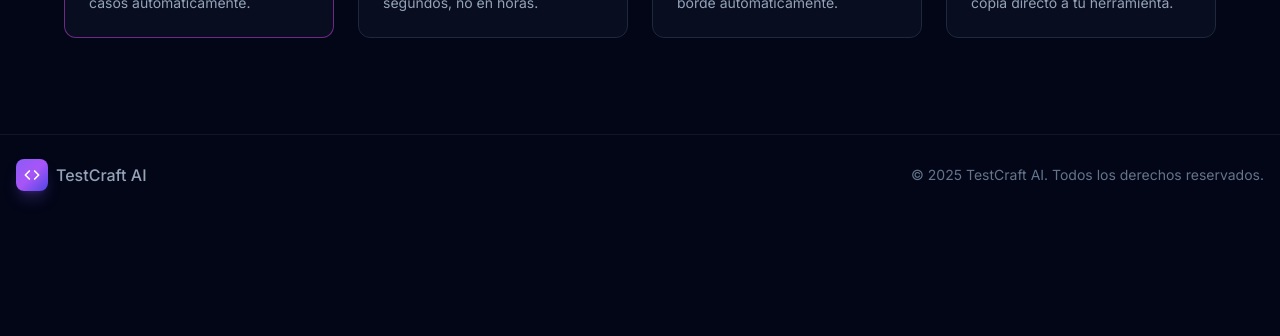
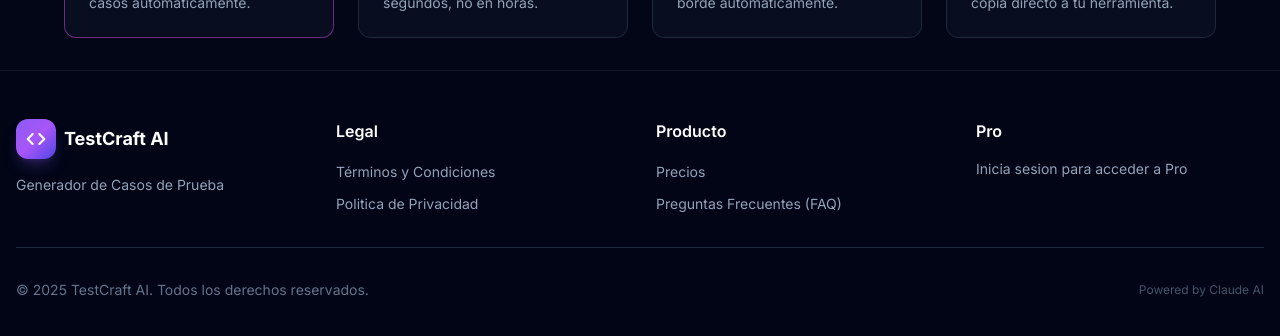
Before and after one commit to mescobar996/testcraft-ai, a Next.js app: page / in a window 1280 px wide. Shown: the part 907-1243 px from the top of the page. Before the commit the page ends 1122 px from the top, so only its background shows below. Built offline with nearby package versions, Linux system fonts and the light colour scheme; no server answers.

Commit message:
Corregir visualización del Footer en la página principal (/)

```diff
--- a/app/page.tsx
+++ b/app/page.tsx
@@ -5,6 +5,7 @@
 import { TestCaseOutput } from "@/components/TestCaseOutput";
 import { AnimatedBackground } from "@/components/AnimatedBackground";
 import { AppIcon } from "@/components/AppIcon";
+import { Footer } from "@/components/Footer";
 import { UserMenu } from "@/components/UserMenu";
 import { UsageBanner } from "@/components/UsageBanner";
 import { UsageCounter } from "@/components/UsageCounter";
@@ -267,17 +268,7 @@
         </div>
       </div>
 
-      <footer className="border-t border-slate-800/50 mt-16">
-        <div className="container mx-auto px-4 py-6">
-          <div className="flex flex-col md:flex-row items-center justify-between gap-4">
-            <div className="flex items-center gap-2">
-              <AppIcon size="sm" />
-              <span className="text-slate-400 font-medium">{t.appName}</span>
-            </div>
-            <p className="text-slate-500 text-sm">{t.copyright}</p>
-          </div>
-        </div>
-      </footer>
+      <Footer />
     </main>
   );
 }
```
